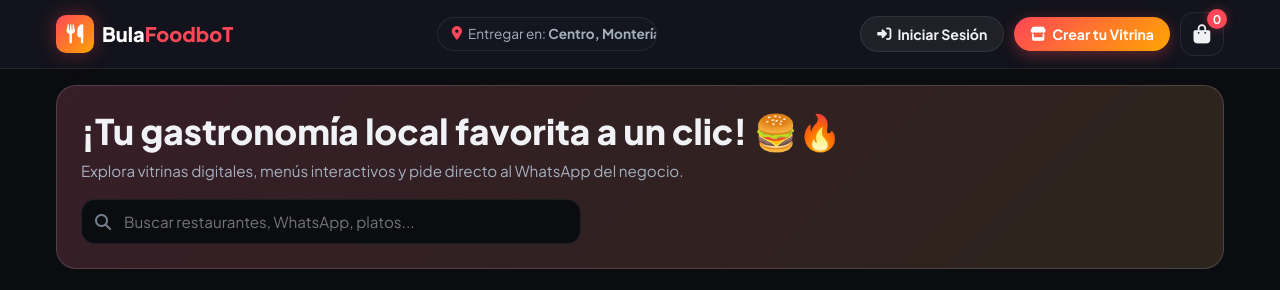
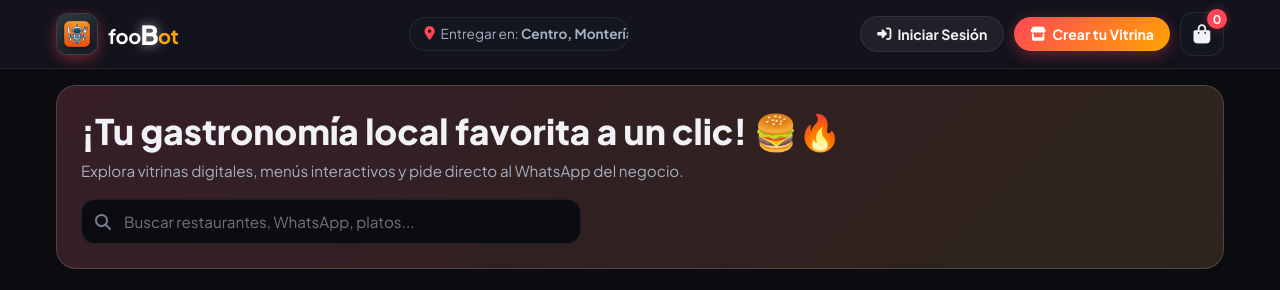
Before and after one commit to bulaerick36-del/BulaFoodbot, a plain HTML site: page index.html in a window 1280 px wide. Shown: the top 290 px of the page. Drawn offline with nearby package versions, Linux system fonts and the light colour scheme.

Commit message:
feat: Update header brand identity to fooBot with robot mascot isotype and white cutlery

```diff
--- a/css/main.css
+++ b/css/main.css
@@ -60,27 +60,57 @@ button {
 .brand-logo {
   display: flex;
   align-items: center;
-  gap: 8px;
-  font-weight: 800;
-  font-size: 1.25rem;
-  color: #fff;
+  gap: 10px;
   cursor: pointer;
+  user-select: none;
 }
 
-.brand-logo span.highlight {
-  color: var(--primary);
-}
-
-.brand-icon {
-  width: 38px;
-  height: 38px;
-  background: linear-gradient(135deg, var(--primary), var(--accent));
-  border-radius: 10px;
+.brand-icon-wrapper {
+  width: 42px;
+  height: 42px;
+  border-radius: 12px;
+  overflow: hidden;
+  box-shadow: 0 4px 14px rgba(255, 71, 87, 0.4);
+  border: 1px solid rgba(255, 255, 255, 0.18);
   display: flex;
   align-items: center;
   justify-content: center;
-  font-size: 1.2rem;
-  box-shadow: var(--shadow-glow);
+  background: #14161f;
+  flex-shrink: 0;
+}
+
+.brand-logo-img {
+  width: 100%;
+  height: 100%;
+  object-fit: cover;
+}
+
+.brand-title {
+  display: flex;
+  align-items: baseline;
+  font-family: 'Plus Jakarta Sans', sans-serif;
+  letter-spacing: -0.3px;
+}
+
+.brand-foo {
+  font-size: 1.25rem;
+  font-weight: 700;
+  color: #ffffff;
+}
+
+.brand-B {
+  font-size: 1.65rem;
+  font-weight: 900;
+  color: #ffffff;
+  margin: 0 -0.5px;
+  text-shadow: 0 0 12px rgba(255, 255, 255, 0.6);
+  transform: translateY(1px);
+}
+
+.brand-ot {
+  font-size: 1.25rem;
+  font-weight: 700;
+  color: var(--accent);
 }
 
 .location-picker {
--- a/index.html
+++ b/index.html
@@ -3,7 +3,7 @@
 <head>
   <meta charset="UTF-8" />
   <meta name="viewport" content="width=device-width, initial-scale=1.0, maximum-scale=1.0, user-scalable=no" />
-  <title>BulaFoodboT - Vitrinas Digitales & Agente de Restaurantes</title>
+  <title>fooBot - Vitrinas Digitales & Agente de Restaurantes</title>
   <meta name="description" content="Plataforma de Vitrinas Digitales e Pedidos Inteligentes para Restaurantes Locales." />
 
   <!-- FontAwesome Icons -->
@@ -21,10 +21,12 @@
   <header class="app-header">
     <div class="container header-content">
       <div class="brand-logo" onclick="BulaApp.showHomeView()">
-        <div class="brand-icon">
-          <i class="fas fa-utensils"></i>
+        <div class="brand-icon-wrapper">
+          <img src="assets/logo.png" alt="fooBot Logo" class="brand-logo-img" />
         </div>
-        <div>Bula<span class="highlight">FoodboT</span></div>
+        <div class="brand-title">
+          <span class="brand-foo">foo</span><span class="brand-B">B</span><span class="brand-ot">ot</span>
+        </div>
       </div>
 
       <div class="location-picker">
```
Also changed, not shown: assets/logo.png (added).
